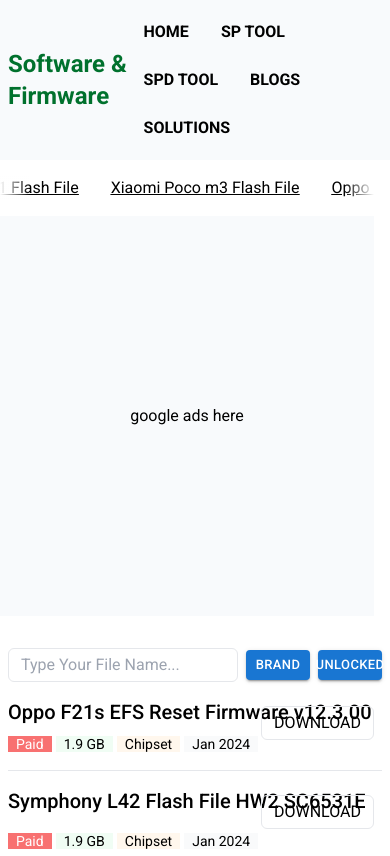
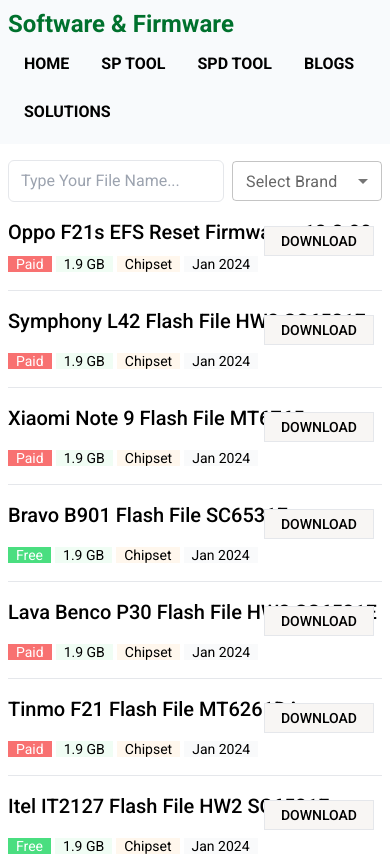
Before and after one commit to ashaansojib/firmwarehub, a React (Vite) app: page / in a window 390 px wide. Shown: the top 856 px of the page. Built offline with nearby package versions, Linux system fonts and the light colour scheme.

Commit message:
home responsive

```diff
--- a/src/index.css
+++ b/src/index.css
@@ -23,8 +23,12 @@
 .menu-btn{
   @apply font-semibold uppercase px-4 py-3 inline-block hover:bg-slate-100
 }
+input{
+  @apply border py-2 px-3 w-full rounded-md
+}
 input[type=text]:focus {
-  border: 1px solid rgb(15, 204, 15);
+  outline-color: #d0e6f7;
+  color: red;
 }
 .default-btn{
   @apply py-1 px-2 font-semibold bg-slate-100 rounded-md
@@ -32,13 +36,16 @@
 
 /* header */
 header{
-  @apply flex justify-between items-center p-2 bg-slate-50 sticky top-0 left-0 z-30
+  @apply p-2 bg-slate-50 sticky top-0 left-0 z-30
 }
 .title{
   @apply text-2xl font-bold text-primary
 }
 
 /* posting */
+.home-container{
+  @apply flex md:flex-row md:justify-between gap-4 justify-center flex-col-reverse my-container
+}
 .post{
   @apply relative border-b py-4
 }
@@ -46,7 +53,7 @@
   color: green;
 }
 .d-btn{
-  @apply border px-3 py-1 rounded-md absolute top-6 right-2
+  @apply border text-sm px-4 font-medium bg-primary py-1
 }
 .d-link{
   @apply text-accent italic
--- a/src/layout/Main.jsx
+++ b/src/layout/Main.jsx
@@ -6,18 +6,18 @@
 
 const Main = () => {
     return (
-        <div className='my-container'>
+        <main>
             <Header />
-            <div className='grid grid-cols-1 lg:grid-cols-3 justify-between gap-4 relative'>
-                <div className="sticky top-0 left-0 z-10">
+            <div className='home-container'>
+                <div className="md:w-[300px] w-full">
                     <Aside />
                 </div>
-                <div className='col-span-2 p-2 md:p-0'>
+                <div className='w-full p-2 md:p-0'>
                     <Outlet />
                 </div>
             </div>
             <Footer />
-        </div>
+        </main>
     );
 };
 
--- a/src/pages/download/Comments.jsx
+++ b/src/pages/download/Comments.jsx
@@ -14,7 +14,7 @@
                     <input type="text" placeholder='Your Name' className='border w-full p-2' />
                     <input type="email" placeholder='Your Email' className='border w-full p-2' />
                 </div>
-                <input type="submit" value="POSTED" className='px-4 py-2 bg-primary rounded-md font-semibold cursor-pointer mt-2' />
+                <input type="submit" value="POSTED" className='d-btn' />
             </form>
         </div>
     );
--- a/src/pages/home/Home.jsx
+++ b/src/pages/home/Home.jsx
@@ -1,15 +1,37 @@
-import { Button, Pagination } from '@mui/material';
-import React from 'react';
+import { Button, FormControl, InputLabel, MenuItem, Pagination, Select } from '@mui/material';
+import React, { useState } from 'react';
 import { Link } from 'react-router-dom';
 
 const Home = () => {
+    const [age, setAge] = useState('');
+
+    const handleChange = (event) => {
+        setAge(event.target.value);
+    };
     return (
         <div className='py-2'>
             <div className='flex gap-2 items-center'>
-                <input type="text" placeholder='Type Your File Name...' className='border py-1 px-3 w-full rounded-md' />
+                <input type="text" placeholder='Type Your File Name...' className='' />
                 {/* <button className='default-btn'>Brand</button> */}
-                <Button variant='contained' size='small'>brand</Button>
-                <Button variant='contained' size='small'>unlocked</Button>
+                <FormControl sx={{ minWidth: 150 }} size="small">
+                    <InputLabel id="demo-select-small-label">Select Brand</InputLabel>
+                    <Select
+                        labelId="demo-select-small-label"
+                        id="demo-select-small"
+                        value={age}
+                        label="Age"
+                        onChange={handleChange}
+                    >
+                        <MenuItem value="">
+                            <em>None</em>
+                        </MenuItem>
+                        <MenuItem value={10}>Ten</MenuItem>
+                        <MenuItem value={20}>Twenty</MenuItem>
+                        <MenuItem value={30}>Thirty</MenuItem>
+                    </Select>
+                </FormControl>
+                {/* <Button variant='contained' size='small'>brand</Button>
+                <Button variant='contained' size='small'>unlocked</Button> */}
                 {/* <button className='default-btn'>Models</button> */}
                 {/* <button className='default-btn'>Countries</button> */}
             </div>
@@ -23,7 +45,7 @@
                     <span className='px-2 bg-orange-50'>Chipset</span>
                     <span className='px-2 bg-gray-50'>Jan 2024</span>
                 </div>
-                <Link to="/download/1" className='d-btn'>DOWNLOAD</Link>
+                <Link to="/download/1" className='d-btn absolute top-6 right-2'>DOWNLOAD</Link>
             </div>
             <div className='post'>
                 <h3 className='font-medium pb-4 text-xl'>Symphony L42 Flash File HW2 SC6531E</h3>
@@ -34,7 +56,8 @@
                     <span className='px-2 bg-orange-50'>Chipset</span>
                     <span className='px-2 bg-gray-50'>Jan 2024</span>
                 </div>
-                <Link to="/download/2" className='d-btn'>DOWNLOAD</Link>
+                <Link to="/download/1" className='d-btn absolute top-6 right-2'>DOWNLOAD</Link>
+
             </div>
             <div className='post'>
                 <h3 className='font-medium pb-4 text-xl'>Xiaomi Note 9 Flash File MT6765</h3>
@@ -45,7 +68,8 @@
                     <span className='px-2 bg-orange-50'>Chipset</span>
                     <span className='px-2 bg-gray-50'>Jan 2024</span>
                 </div>
-                <Link to="/download/2" className='d-btn'>DOWNLOAD</Link>
+                <Link to="/download/1" className='d-btn absolute top-6 right-2'>DOWNLOAD</Link>
+
             </div>
             <div className='post'>
                 <h3 className='font-medium pb-4 text-xl'>Bravo B901 Flash File SC6531E</h3>
@@ -56,7 +80,8 @@
                     <span className='px-2 bg-orange-50'>Chipset</span>
                     <span className='px-2 bg-gray-50'>Jan 2024</span>
                 </div>
-                <Link to="/download/2" className='d-btn'>DOWNLOAD</Link>
+                <Link to="/download/1" className='d-btn absolute top-6 right-2'>DOWNLOAD</Link>
+
             </div>
             <div className='post'>
                 <h3 className='font-medium pb-4 text-xl'>Lava Benco P30 Flash File HW2 SC6531E</h3>
@@ -67,7 +92,8 @@
                     <span className='px-2 bg-orange-50'>Chipset</span>
                     <span className='px-2 bg-gray-50'>Jan 2024</span>
                 </div>
-                <Link to="/download/2" className='d-btn'>DOWNLOAD</Link>
+                <Link to="/download/1" className='d-btn absolute top-6 right-2'>DOWNLOAD</Link>
+
             </div>
             <div className='post'>
                 <h3 className='font-medium pb-4 text-xl'>Tinmo F21 Flash File MT6261DA</h3>
@@ -78,7 +104,8 @@
                     <span className='px-2 bg-orange-50'>Chipset</span>
                     <span className='px-2 bg-gray-50'>Jan 2024</span>
                 </div>
-                <Link to="/download/2" className='d-btn'>DOWNLOAD</Link>
+                <Link to="/download/1" className='d-btn absolute top-6 right-2'>DOWNLOAD</Link>
+
             </div>
             <div className='post'>
                 <h3 className='font-medium pb-4 text-xl'>Itel IT2127 Flash File HW2 SC6531E</h3>
@@ -89,10 +116,11 @@
                     <span className='px-2 bg-orange-50'>Chipset</span>
                     <span className='px-2 bg-gray-50'>Jan 2024</span>
                 </div>
-                <Link to="/download/2" className='d-btn'>DOWNLOAD</Link>
+                <Link to="/download/1" className='d-btn absolute top-6 right-2'>DOWNLOAD</Link>
+
             </div>
             <div className='py-3 flex justify-center'>
-            <Pagination count={10} shape="rounded" />
+                <Pagination count={10} shape="rounded" />
             </div>
         </div>
     );
--- a/src/shared/Aside.jsx
+++ b/src/shared/Aside.jsx
@@ -3,7 +3,7 @@
 
 const Aside = () => {
     return (
-        <aside className=''>
+        <aside>
             <Upcoming />
             <div className='h-[400px] flex justify-center items-center bg-slate-50'>
                 <span>google ads here</span>
--- a/src/shared/Footer.jsx
+++ b/src/shared/Footer.jsx
@@ -4,7 +4,7 @@
 const Footer = () => {
     return (
         <footer className='p-2 bg-slate-100'>
-            <div className='grid grid-cols-3 justify-between'>
+            <div className='grid grid-cols-1 md:grid-cols-3 justify-between my-container'>
                 <div>
                     <h3>Site Links</h3>
                     <ul className='footer-link'>
--- a/src/shared/Header.jsx
+++ b/src/shared/Header.jsx
@@ -4,6 +4,7 @@
 const Header = () => {
     return (
         <header>
+            <div className="my-container md:flex justify-between items-center ">
                 <Link to="/"><h2 className='title'>Software & Firmware</h2></Link>
                 <div>
                     <NavLink className="menu-btn" to="/">Home</NavLink>
@@ -12,6 +13,7 @@
                     <NavLink className="menu-btn" to="/blogs">Blogs</NavLink>
                     <NavLink className="menu-btn" to="/">Solutions</NavLink>
                 </div>
+            </div>
         </header>
     );
 };
```
Lines whose indentation alone changed are shown as unchanged.
